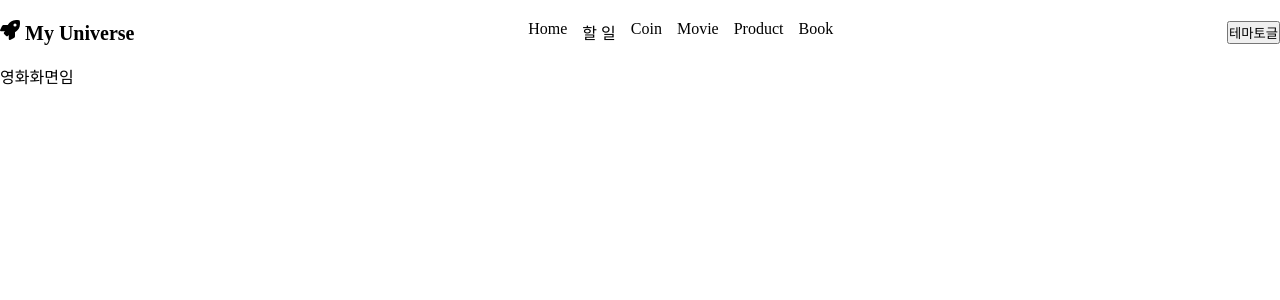
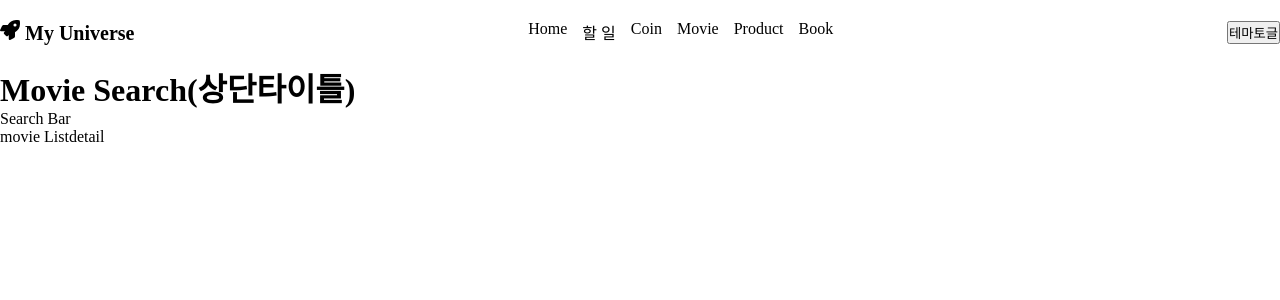
Before and after one commit to hiSon555/react-11-total, a React (Vite) app: page /movie in a window 1280 px wide. Shown: the top 300 px of the page. Built offline with nearby package versions, Linux system fonts and the light colour scheme.

Commit message:
Movie 화면에 구현해야할 것들 컴포넌트 추가

```diff
--- a/src/App.tsx
+++ b/src/App.tsx
@@ -2,7 +2,7 @@ import GlobalStyle from "./styles/GlobalStyle.ts";
 import Home from "./pages/Home.tsx";
 import Coin from "./pages/Coins/Coin.tsx";
 import Todo from "./pages/Todo.tsx";
-import Movie from "./pages/Movie.tsx";
+import Movie from "./pages/movies/Movie.tsx";
 import Book from "./pages/Book.tsx";
 import { BrowserRouter, Route, Routes } from "react-router";
 import Header from "./components/Header.tsx";
--- a/src/pages/Movie.tsx
+++ /dev/null
@@ -1,5 +0,0 @@
-function Movie() {
-    return <>영화화면임</>;
-}
-
-export default Movie;
--- /dev/null
+++ b/src/pages/movies/Movie.tsx
@@ -0,0 +1,14 @@
+function Movie() {
+    return (
+        <>
+            <h1>Movie Search(상단타이틀)</h1>
+            <div>Search Bar</div>
+            <div>
+                movie List
+                <>detail</>
+            </div>
+        </>
+    );
+}
+
+export default Movie;
--- /dev/null
+++ b/src/pages/movies/MovieDetail.tsx
@@ -0,0 +1,5 @@
+function MovieDetail() {
+    return <></>
+}
+
+export default MovieDetail;
--- /dev/null
+++ b/src/pages/movies/MovieSearch.tsx
@@ -0,0 +1,5 @@
+function MovieSearch() {
+    return <></>
+}
+
+export default MovieSearch;
--- /dev/null
+++ b/src/pages/movies/MovieSerachBar.tsx
@@ -0,0 +1,5 @@
+function MovieSearchBar() {
+    return <></>
+}
+
+export default MovieSearchBar;
```
